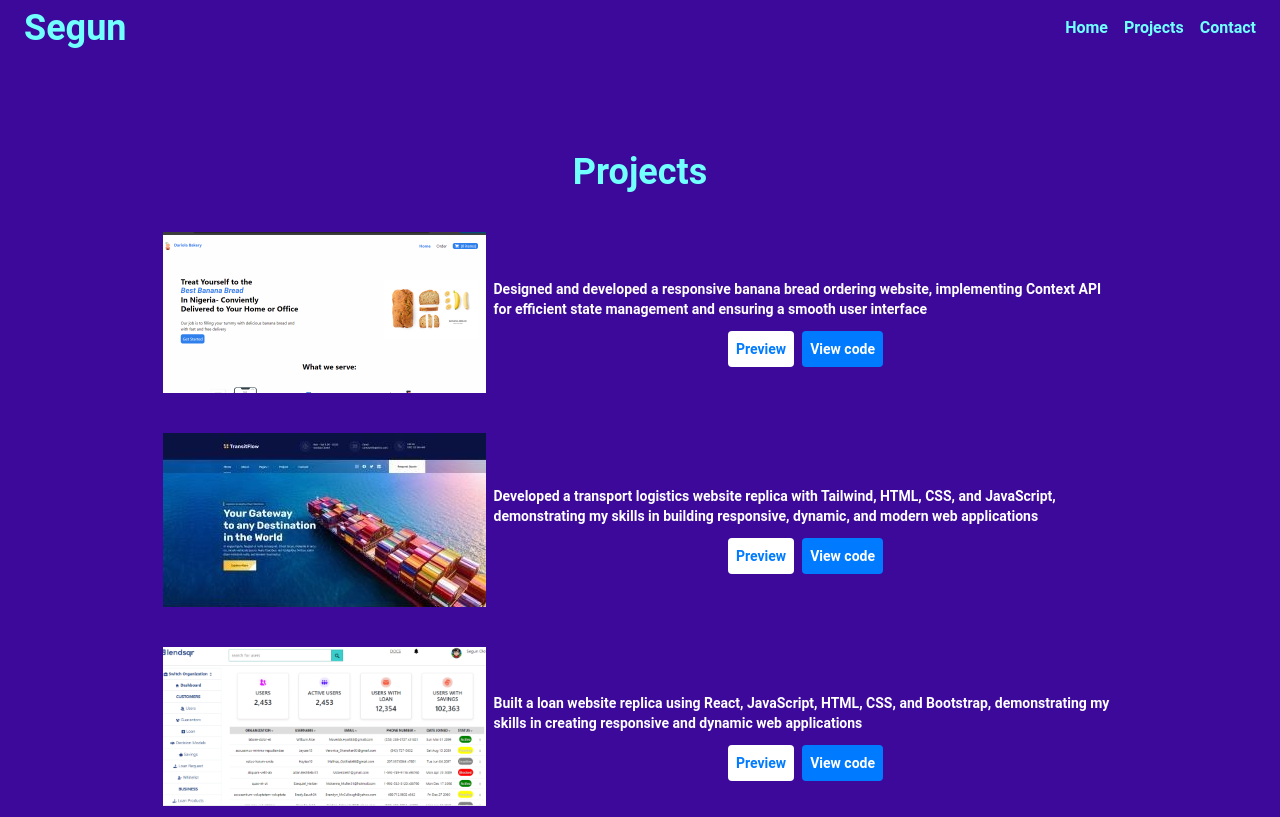
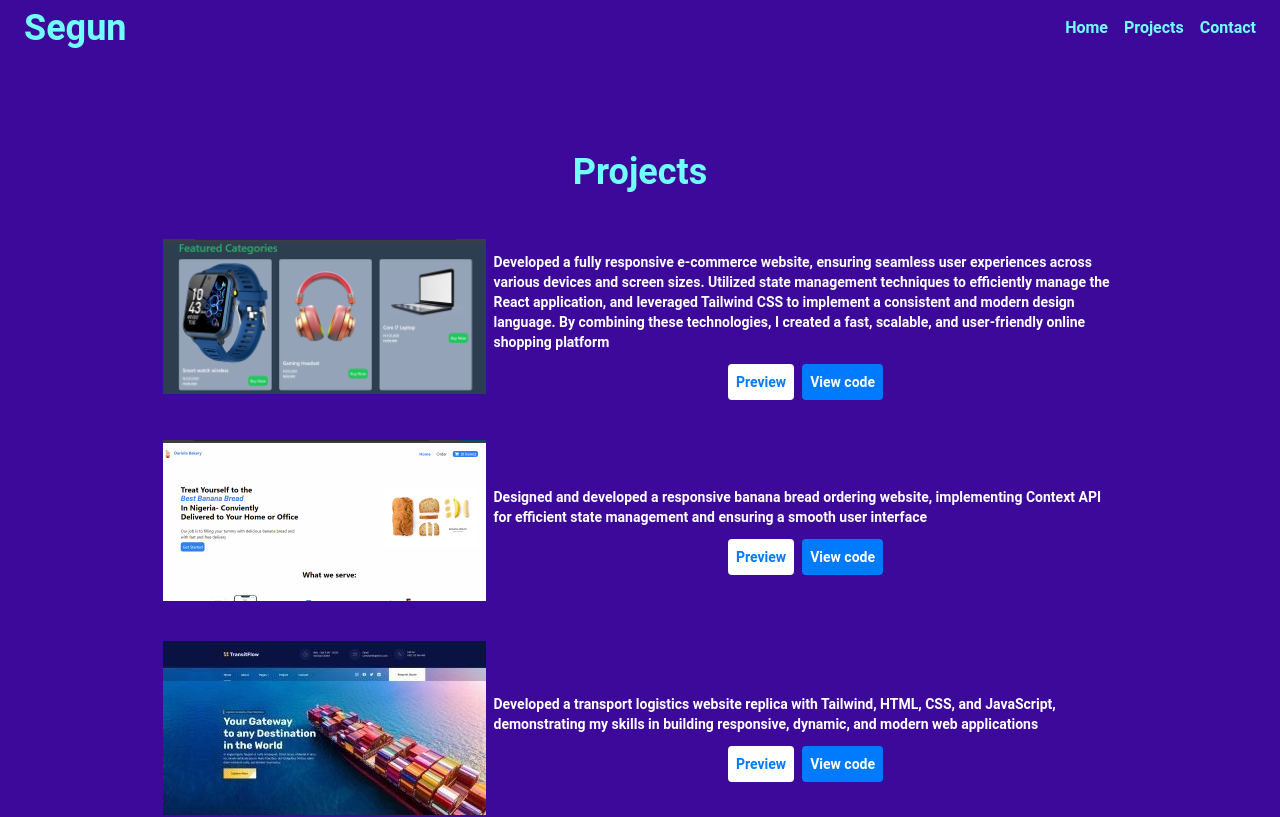
Before and after one commit to Segzyp1000/porfolio, a React (Vite) app: page /project in a window 1280 px wide. Shown: the top 817 px of the page. Built offline with nearby package versions, Linux system fonts and the light colour scheme.

Commit message:
committed

```diff
--- a/src/components/Showcase.jsx
+++ b/src/components/Showcase.jsx
@@ -12,10 +12,9 @@ const Showcase = () => {
           intuitive, inclusive, and delightful digital solutions that users love
           and remember.
         </p>
-
         <a
           href="https://drive.google.com/file/d/1vfQFM1Xdf_cd6Qf2p004iBPWauliVyVQ/view"
-          className="mt-10 bg-blue-500 text-white rounded-lg p-3 font-extrabold hover:bg-black"
+          className="mt-10 bg-blue-500 text-white rounded-lg p-3 font-extrabold hover:bg-black m-0"
         >
           Download Resume
         </a>
--- a/src/pages/ContactPage.jsx
+++ b/src/pages/ContactPage.jsx
@@ -2,6 +2,7 @@ import React from "react";
 import { Link } from "react-router-dom";
 import { FaGithub } from "react-icons/fa";
 import { FaLinkedinIn } from "react-icons/fa6";
+
 
 const ContactPage = () => {
   return (
--- a/src/pages/ProjectPage.jsx
+++ b/src/pages/ProjectPage.jsx
@@ -3,12 +3,51 @@ import Project0 from "../assets/project11.png";
 import Project1 from "../assets/Project1.png";
 import Project2 from "../assets/Project2.png";
 import Project3 from "../assets/Project3.jpg";
+import Projec from "../assets/timbo-shop.png";
 
 const ProjectPage = () => {
   return (
     <div>
       <div className="h1 text-4xl font-bold flex flex-col justify-center items-center text-darkBlue mt-20 p-4">
         Projects
+        <div className="mt-10 flex flex-wrap justify-center items-center text-white text-sm space-x-2">
+          <a
+            href="https://timbo-shop.vercel.app/"
+            target="_blank"
+            rel="noopener noreferrer"
+          >
+            <img src={Projec} alt="" />
+          </a>
+          <div className="flex flex-col items-center w-1/2 mt-5">
+            <p>
+              Developed a fully responsive e-commerce website, ensuring seamless
+              user experiences across various devices and screen sizes. Utilized
+              state management techniques to efficiently manage the React
+              application, and leveraged Tailwind CSS to implement a consistent
+              and modern design language. By combining these technologies, I
+              created a fast, scalable, and user-friendly online shopping
+              platform
+            </p>
+            <div className="flex gap-2">
+              <a
+                href="https://timbo-shop.vercel.app/"
+                className="bg-white text-bgBackground rounded p-2 mt-3 hover:bg-zinc-500"
+                target="_blank"
+                rel="noopener noreferrer"
+              >
+                Preview
+              </a>
+              <a
+                href="https://github.com/Segzyp1000/timbo-shop/tree/main/src"
+                className="bg-bgBackground text-white rounded p-2 mt-3 hover:bg-gray-500"
+                target="_blank"
+                rel="noopener noreferrer"
+              >
+                View code
+              </a>
+            </div>
+          </div>
+        </div>
         <div className="mt-10 flex flex-wrap justify-center items-center text-white text-sm space-x-2">
           <a
             href="https://dariola-banana-bread.vercel.app/"
```
Also changed, not shown: src/assets/timbo-shop.png (added).
